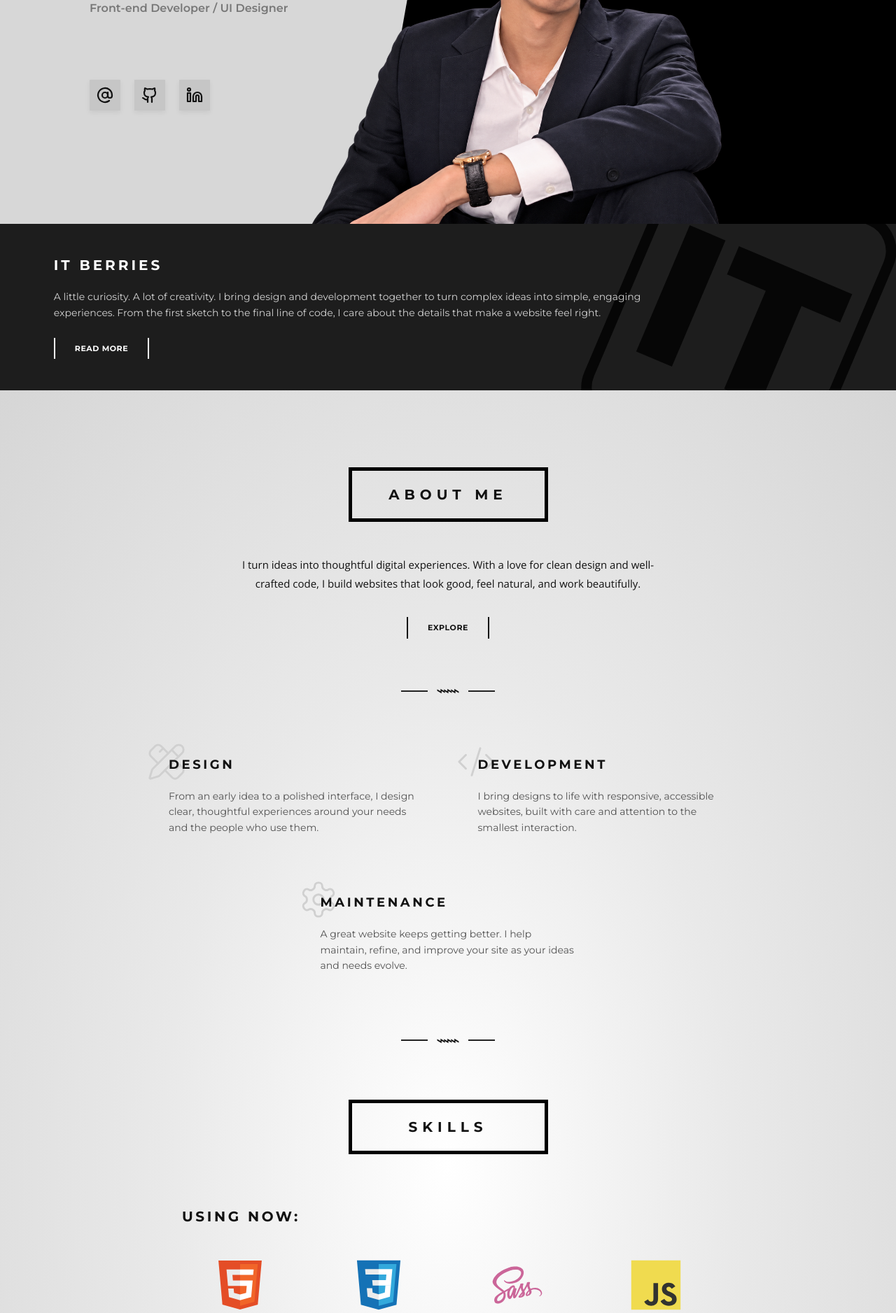
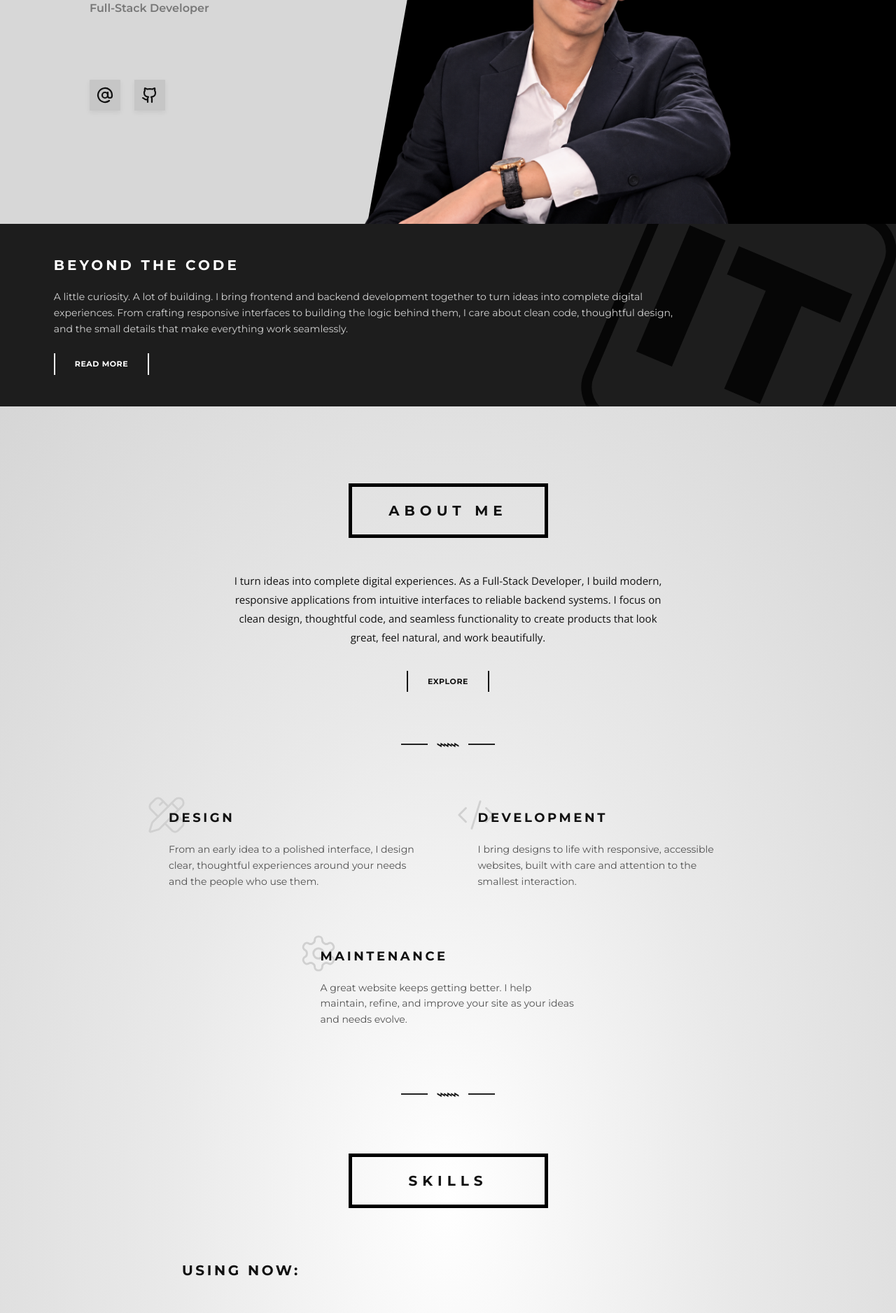
Before and after one commit to AWall789/thar_tun_portfolio, a React (Vite) app: page / in a window 1280 px wide. Shown: the part 400-2277 px from the top of the page at 70% size. Built offline with nearby package versions, Linux system fonts and the light colour scheme.

Commit message:
Update Site source

```diff
--- a/index.html
+++ b/index.html
@@ -4,8 +4,8 @@
     <meta charset="UTF-8" />
     <link rel="icon" type="image/svg+xml" href="/favicon.svg" />
     <meta name="viewport" content="width=device-width, initial-scale=1.0" />
-    <meta name="description" content="Front-end development, thoughtful design, and selected digital projects." />
-    <title>Thar Tun — Developer & Designer</title>
+    <meta name="description" content="Thar Tun is a full-stack developer creating thoughtful digital experiences." />
+    <title>Thar Tun — Full-Stack Developer</title>
   </head>
   <body>
     <div id="root"></div>
--- a/src/components/Introduction.jsx
+++ b/src/components/Introduction.jsx
@@ -1,14 +1,45 @@
-import { useState } from 'react';
+import { useState } from "react";
 
 export default function Introduction() {
   const [expanded, setExpanded] = useState(false);
-  return <section className="introduction relative overflow-hidden bg-[#1d1d1d] text-white">
-    <span aria-hidden="true" className="intro-watermark">IT</span>
-    <div className="relative z-10 max-w-5xl">
-      <h2 className="mb-5 text-xl font-bold tracking-[.2em]">IT BERRIES</h2>
-      <p className="max-w-4xl text-sm leading-relaxed text-neutral-300">A little curiosity. A lot of creativity. I bring design and development together to turn complex ideas into simple, engaging experiences. From the first sketch to the final line of code, I care about the details that make a website feel right.</p>
-      {expanded && <p id="intro-more" className="mt-4 max-w-4xl text-sm leading-relaxed text-neutral-300">My approach starts with understanding the people who will use a product. I combine responsive layouts, accessible interfaces, and thoughtful interactions to create experiences that work across devices.</p>}
-      <button type="button" className="bracket-button mt-6" aria-expanded={expanded} aria-controls="intro-more" onClick={() => setExpanded(!expanded)}>{expanded ? 'Read less' : 'Read more'}</button>
-    </div>
-  </section>;
+  return (
+    <section className="introduction relative overflow-hidden bg-[#1d1d1d] text-white">
+      <span aria-hidden="true" className="intro-watermark">
+        IT
+      </span>
+      <div className="relative z-10 max-w-5xl">
+        <h2 className="mb-5 text-xl font-bold tracking-[.2em]">
+          BEYOND THE CODE
+        </h2>
+        <p className="max-w-4xl text-sm leading-relaxed text-neutral-300">
+          A little curiosity. A lot of building. I bring frontend and backend
+          development together to turn ideas into complete digital experiences.
+          From crafting responsive interfaces to building the logic behind them,
+          I care about clean code, thoughtful design, and the small details that
+          make everything work seamlessly.
+        </p>
+        {expanded && (
+          <p
+            id="intro-more"
+            className="mt-4 max-w-4xl text-sm leading-relaxed text-neutral-300"
+          >
+            My approach starts with understanding what a product needs to
+            achieve and how people will use it. I combine responsive interfaces,
+            reliable backend systems, APIs, databases, and thoughtful
+            interactions to build applications that are intuitive, scalable, and
+            made to work across devices.
+          </p>
+        )}
+        <button
+          type="button"
+          className="bracket-button mt-6"
+          aria-expanded={expanded}
+          aria-controls="intro-more"
+          onClick={() => setExpanded(!expanded)}
+        >
+          {expanded ? "Read less" : "Read more"}
+        </button>
+      </div>
+    </section>
+  );
 }
--- a/src/components/SocialLinks.jsx
+++ b/src/components/SocialLinks.jsx
@@ -1,10 +1,10 @@
-import { AtSign, Github, Linkedin, Instagram, Mail } from 'lucide-react';
+import { AtSign, Github, Instagram, Mail } from 'lucide-react';
 import { profile } from '../data/portfolio';
 
 export default function SocialLinks({ footer = false }) {
   const items = footer
-    ? [{ icon: Github, label: 'GitHub', url: profile.github }, { icon: Linkedin, label: 'LinkedIn', url: profile.linkedin }, { icon: Instagram, label: 'Instagram', url: profile.instagram }, { icon: Mail, label: 'Email', url: profile.email && `mailto:${profile.email}` }]
-    : [{ icon: AtSign, label: 'Email', url: profile.email && `mailto:${profile.email}` }, { icon: Github, label: 'GitHub', url: profile.github }, { icon: Linkedin, label: 'LinkedIn', url: profile.linkedin }];
+    ? [{ icon: Github, label: 'GitHub', url: profile.github }, { icon: Instagram, label: 'Instagram', url: profile.instagram }, { icon: Mail, label: 'Email', url: profile.email && `mailto:${profile.email}` }]
+    : [{ icon: AtSign, label: 'Email', url: profile.email && `mailto:${profile.email}` }, { icon: Github, label: 'GitHub', url: profile.github }];
   return <div className={`flex items-center gap-5 ${footer ? 'footer-socials' : 'hero-socials'}`}>
     {items.map(({ icon: Icon, label, url }) => <a key={label} href={url || '#contact'} aria-label={url ? label : `${label} — contact me`} {...(url?.startsWith('https:') ? { target: '_blank', rel: 'noreferrer' } : {})}><Icon size={24} strokeWidth={2.2} /></a>)}
   </div>;
--- a/src/data/portfolio.js
+++ b/src/data/portfolio.js
@@ -1,33 +1,115 @@
 // Personalize your portfolio here. Add remaining social URLs when ready.
 export const profile = {
-  name: 'Thar Tun',
-  initials: 'TT',
-  role: 'Front-end Developer / UI Designer',
-  email: 'nicholaskhoon@gmail.com',
-  github: 'https://github.com/AWall789',
-  linkedin: '',
-  instagram: '',
-  introduction: 'I turn ideas into thoughtful digital experiences. With a love for clean design and well-crafted code, I build websites that look good, feel natural, and work beautifully.',
+  name: "Thar Tun",
+  initials: "TT",
+  role: "Full-Stack Developer",
+  email: "nicholaskhoon@gmail.com",
+  github: "https://github.com/AWall789",
+  instagram: "",
+  introduction:
+    "I turn ideas into complete digital experiences. As a Full-Stack Developer, I build modern, responsive applications from intuitive interfaces to reliable backend systems. I focus on clean design, thoughtful code, and seamless functionality to create products that look great, feel natural, and work beautifully.",
 };
 
 export const skillGroups = [
-  { title: 'Using now', skills: [
-    { name: 'HTML5', icon: 'html5' }, { name: 'CSS3', icon: 'css3' }, { name: 'Sass', icon: 'sass' }, { name: 'JavaScript', icon: 'javascript' },
-    { name: 'React', icon: 'react' }, { name: 'Bootstrap', icon: 'bootstrap' }, { name: 'Git', icon: 'git' }, { name: 'Figma', icon: 'figma' },
-  ] },
-  { title: 'Learning', skills: [
-    { name: 'Node.js', icon: 'nodejs' }, { name: 'MySQL', icon: 'mysql' }, { name: 'MongoDB', icon: 'mongodb' }, { name: 'TypeScript', icon: 'typescript' },
-  ] },
-  { title: 'Other skills', skills: [
-    { name: 'English', flag: '🇬🇧', level: 'C1 / C2' }, { name: 'Spanish', flag: '🇪🇸', level: 'B1 / B2' }, { name: 'C++', icon: 'cplusplus' }, { name: 'C', icon: 'c' },
-  ] },
+  {
+    title: "Using now",
+    skills: [
+      { name: "HTML5", icon: "html5" },
+      { name: "CSS3", icon: "css3" },
+      { name: "Tailwind CSS", icon: "tailwindcss" },
+      { name: "JavaScript", icon: "javascript" },
+      { name: "React", icon: "react" },
+      { name: "Next.js", icon: "nextjs" },
+      { name: "Git", icon: "git" },
+      { name: "Figma", icon: "figma" },
+    ],
+  },
+  {
+    title: "Learning",
+    skills: [
+      { name: "Node.js", icon: "nodejs" },
+      { name: "MySQL", icon: "mysql" },
+      { name: "MongoDB", icon: "mongodb" },
+      { name: "TypeScript", icon: "typescript" },
+    ],
+  },
+  {
+    title: "Other skills",
+    skills: [
+      { name: "English", flag: "🇬🇧", level: "C1 / C2" },
+      { name: "Chinese", flag: "🇨🇳", level: "HSK 1" },
+      { name: "C++", icon: "cplusplus" },
+      { name: "C", icon: "c" },
+    ],
+  },
 ];
 
 export const projects = [
-  { id: 'geometry', name: 'Geometry', category: 'Designed', image: '/images/project-1.png', alt: 'Purple geometric tunnel', tagline: 'An exploration of shape, light, and repetition.', description: 'A visual identity concept exploring the space between digital art and interface design. A bold geometric language creates an immersive visual direction.', tags: ['Art direction', 'Visual design', 'Figma'] },
-  { id: 'eatsome', name: 'eatsome.', category: 'Coded', image: '/images/project-2.png', alt: 'Dark neon portal in purple light', tagline: 'A distinctive digital experience, made to explore.', description: 'A sample landing-page concept pairing an atmospheric visual direction with clear navigation and responsive layouts. Replace this sample with the details of your own project.', tags: ['React', 'CSS', 'Responsive design'], featured: true },
-  { id: 'automotive', name: 'Automotive', category: 'Designed', image: '/images/project-3.png', alt: 'Black sports car in a leafy courtyard', tagline: 'A quieter perspective on automotive design.', description: 'An editorial concept for an automotive portfolio. Rich photography and restrained typography put the subject at the center of the experience.', tags: ['UI design', 'Editorial', 'Figma'] },
-  { id: 'neon', name: 'Neon', category: 'Coded', image: '/images/project-4.png', alt: 'Bright pink and blue neon ring', tagline: 'A vivid space for creative ideas.', description: 'A creative landing-page concept inspired by immersive digital worlds. The sample combines an expressive image with a simple, adaptable content structure.', tags: ['React', 'Tailwind CSS', 'Interaction'] },
-  { id: 'perspective', name: 'Perspective', category: 'Coded', image: '/images/project-3.png', alt: 'Sports car surrounded by green trees', tagline: 'Photography with room to breathe.', description: 'A sample photography gallery concept built around a responsive grid and an uncluttered browsing experience. Replace this card with a real project when personalizing the page.', tags: ['React', 'Gallery', 'Responsive design'] },
-  { id: 'infinity', name: 'Infinity', category: 'Designed', image: '/images/project-1.png', alt: 'Repeating purple hexagonal pattern', tagline: 'Patterns without an end.', description: 'A digital design study built around repeating shapes, vivid contrast, and a sense of depth. An example of how a single visual idea can define a complete creative direction.', tags: ['Visual identity', 'Digital design', 'Figma'] },
+  {
+    id: "geometry",
+    name: "Geometry",
+    category: "Designed",
+    image: "/images/project-1.png",
+    alt: "Purple geometric tunnel",
+    tagline: "An exploration of shape, light, and repetition.",
+    description:
+      "A visual identity concept exploring the space between digital art and interface design. A bold geometric language creates an immersive visual direction.",
+    tags: ["Art direction", "Visual design", "Figma"],
+  },
+  {
+    id: "eatsome",
+    name: "eatsome.",
+    category: "Coded",
+    image: "/images/project-2.png",
+    alt: "Dark neon portal in purple light",
+    tagline: "A distinctive digital experience, made to explore.",
+    description:
+      "A sample landing-page concept pairing an atmospheric visual direction with clear navigation and responsive layouts. Replace this sample with the details of your own project.",
+    tags: ["React", "CSS", "Responsive design"],
+    featured: true,
+  },
+  {
+    id: "automotive",
+    name: "Automotive",
+    category: "Designed",
+    image: "/images/project-3.png",
+    alt: "Black sports car in a leafy courtyard",
+    tagline: "A quieter perspective on automotive design.",
+    description:
+      "An editorial concept for an automotive portfolio. Rich photography and restrained typography put the subject at the center of the experience.",
+    tags: ["UI design", "Editorial", "Figma"],
+  },
+  {
+    id: "neon",
+    name: "Neon",
+    category: "Coded",
+    image: "/images/project-4.png",
+    alt: "Bright pink and blue neon ring",
+    tagline: "A vivid space for creative ideas.",
+    description:
+      "A creative landing-page concept inspired by immersive digital worlds. The sample combines an expressive image with a simple, adaptable content structure.",
+    tags: ["React", "Tailwind CSS", "Interaction"],
+  },
+  {
+    id: "perspective",
+    name: "Perspective",
+    category: "Coded",
+    image: "/images/project-3.png",
+    alt: "Sports car surrounded by green trees",
+    tagline: "Photography with room to breathe.",
+    description:
+      "A sample photography gallery concept built around a responsive grid and an uncluttered browsing experience. Replace this card with a real project when personalizing the page.",
+    tags: ["React", "Gallery", "Responsive design"],
+  },
+  {
+    id: "infinity",
+    name: "Infinity",
+    category: "Designed",
+    image: "/images/project-1.png",
+    alt: "Repeating purple hexagonal pattern",
+    tagline: "Patterns without an end.",
+    description:
+      "A digital design study built around repeating shapes, vivid contrast, and a sense of depth. An example of how a single visual idea can define a complete creative direction.",
+    tags: ["Visual identity", "Digital design", "Figma"],
+  },
 ];
--- a/src/index.css
+++ b/src/index.css
@@ -29,7 +29,7 @@ button, a, input, textarea { outline-offset: 6px; }
 .hero-socials { margin-top: 90px; }
 .hero-socials a { background: #c6c6c6; padding: 10px; box-shadow: 0 3px 7px #0001; transition: transform .2s, background .2s; }
 .hero-socials a:hover { transform: translateY(-4px); background: #b7b7b7; }
-.hero-portrait { position: absolute; bottom: 0; right: 0; width: 75%; max-width: none; height: auto; }
+.hero-portrait { position: absolute; bottom: 0; right: 0; width: 67%; max-width: none; height: auto; }
 .introduction { padding: 45px max(6%, calc((100% - 1260px) / 2)); }
 .intro-watermark { position: absolute; right: 4%; top: -75px; font-size: 280px; font-weight: 800; color: #060606; transform: rotate(23deg); line-height: 1.4; border: 15px solid; border-radius: 55px; padding: 0 22px; }
 .bracket-button { border-left: 2px solid; border-right: 2px solid; padding: 7px 28px; font-size: 11px; font-weight: 700; letter-spacing: .05em; text-transform: uppercase; transition: background .2s; }
@@ -47,7 +47,7 @@ button, a, input, textarea { outline-offset: 6px; }
   .hero-role { font-size: 13px; }
   .hero-socials { margin-top: 28px; gap: 14px; }
   .hero-socials a { padding: 8px; }
-  .hero-portrait { width: 155%; max-width: none; right: -5%; }
+  .hero-portrait { width: 140%; max-width: none; right: -5%; }
   .introduction { padding: 40px 7%; }
   .intro-watermark { right: -90px; opacity: .4; }
 }
```
Also changed, not shown: public/icons/nextjs.svg (added), public/icons/tailwindcss.svg (added).
